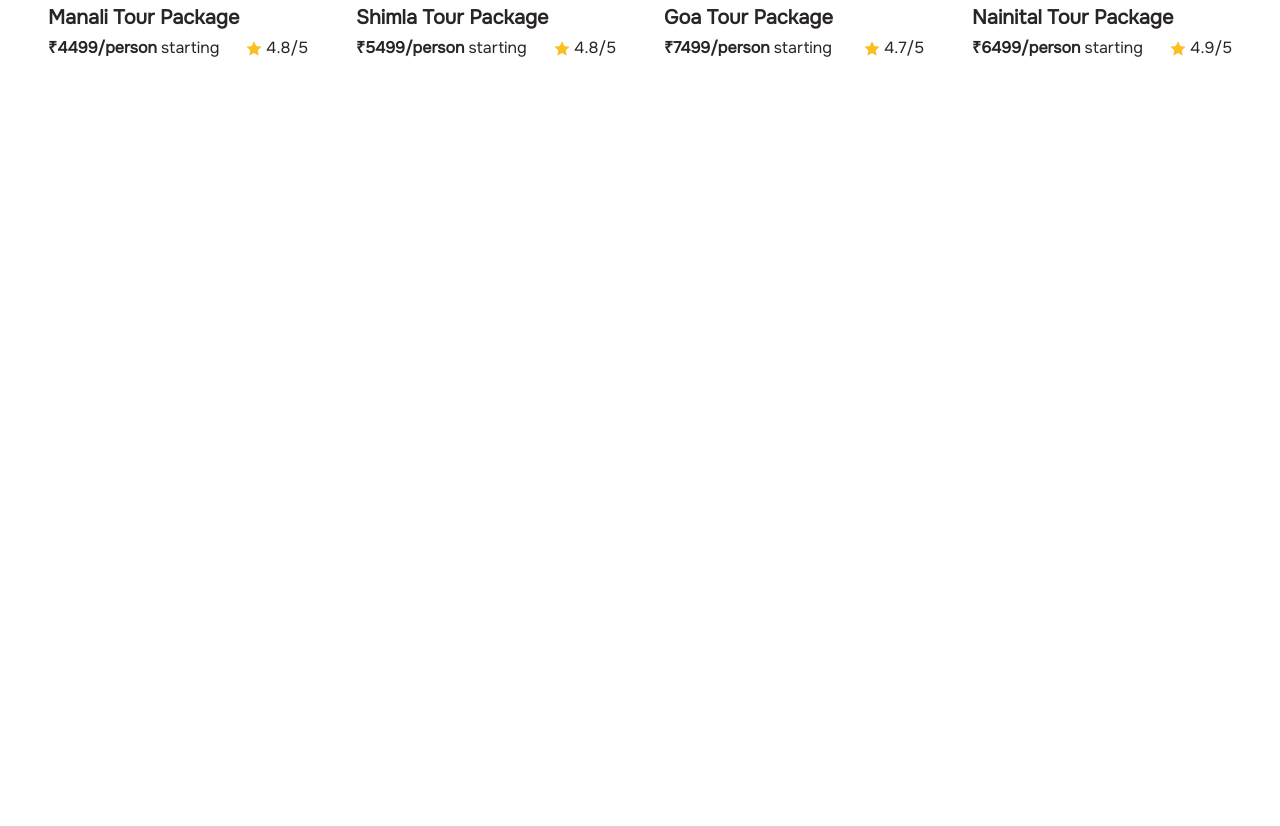
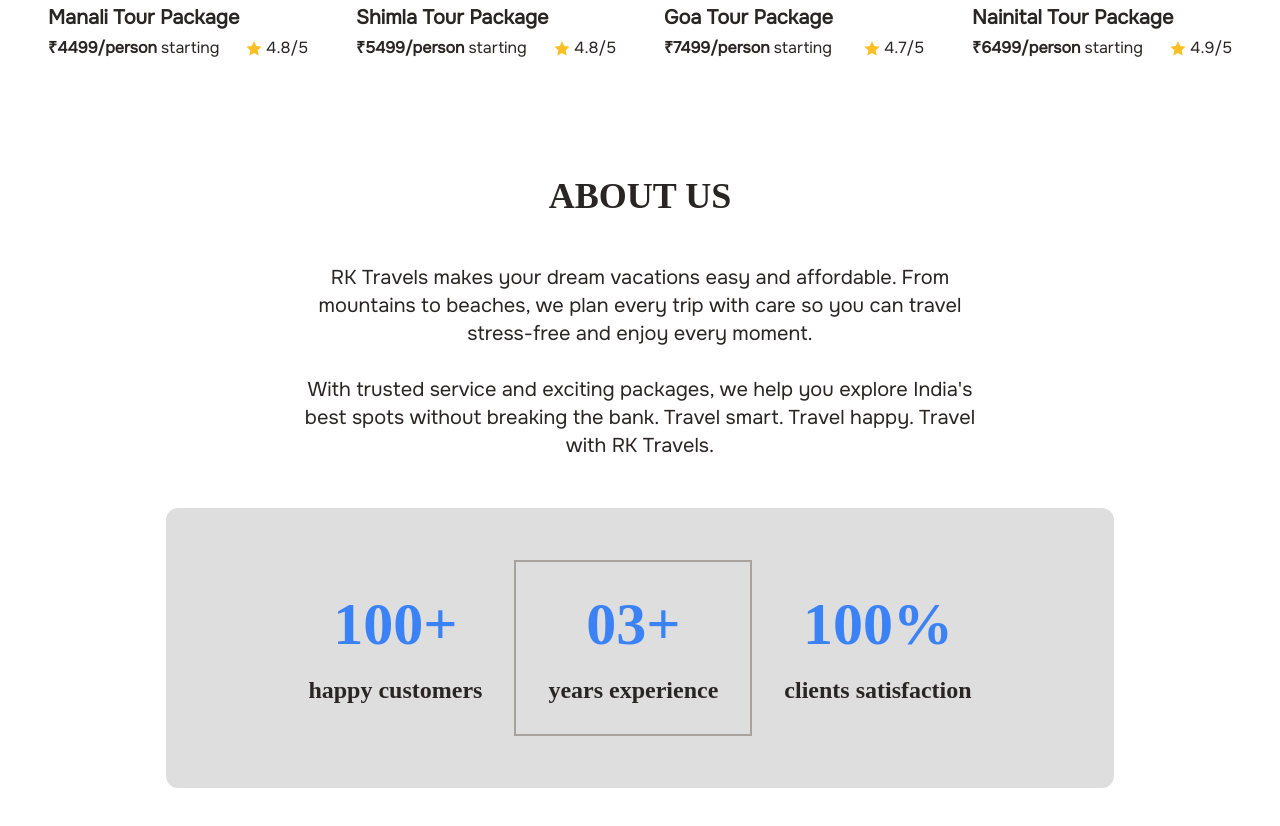
Before and after one commit to bootwebstudio/Client-2, a React (Vite) app: page / in a window 1280 px wide. Shown: the part 1280-2106 px from the top of the page. Before the commit the page ends 1408 px from the top, so only its background shows below. Built offline with nearby package versions, Linux system fonts and the light colour scheme; a web font is replaced by a local one.

Commit message:
About section added

```diff
--- a/src/pages/Home.jsx
+++ b/src/pages/Home.jsx
@@ -102,7 +102,7 @@
       {/* Packages Section */}
       <div className="w-full max-h-screen p-6 lg:p-12 flex flex-col gap-6 lg:gap-12">
         <div className="w-full flex items-center justify-between">
-          <h2 className="text-2xl lg:text-4xl font-bold flex gap-2 lg:gap-4 flex-col lg:flex-row">
+          <h2 className="text-2xl lg:text-4xl leading-none font-bold flex gap-2 lg:gap-4 flex-col lg:flex-row">
             <span>POPULAR</span>
             <span>PACKAGES</span>
           </h2>
@@ -179,6 +179,47 @@
           ))}
         </Swiper>
       </div>
+
+      {/* About Section */}
+      <div className="w-full max-h-screen p-6 lg:p-12 flex flex-col items-center gap-6 lg:gap-12">
+        <h2 className="text-2xl lg:text-4xl leading-none font-bold">
+          ABOUT US
+        </h2>
+        <p className="w-full lg:w-[60%] text-lg lg:text-xl text-center leading-tight font-medium font-[Onest]">
+          RK Travels makes your dream vacations easy and affordable. From
+          mountains to beaches, we plan every trip with care so you can travel
+          stress-free and enjoy every moment.
+          <br />
+          <br />
+          With trusted service and exciting packages, we help you explore
+          India's best spots without breaking the bank. Travel smart. Travel
+          happy. Travel with RK Travels.
+        </p>
+        <div className="w-full xl:w-[80%] h-[55vh] md:h-[20vh] xl:h-[35vh] rounded-xl flex flex-col md:flex-row gap-8 items-center justify-center bg-stone-800/15">
+          <div className="flex gap-4 md:gap-6 flex-col items-center">
+            <h2 className="text-3xl md:text-4xl lg:text-5xl xl:text-6xl leading-none font-bold text-blue-500">
+              100+
+            </h2>
+            <h4 className="text-lg xl:text-2xl font-bold xl:leading-none">happy customers</h4>
+          </div>
+          <div className="py-8 md:px-8 border-y-2 md:border-x-2 border-stone-400 flex gap-4 md:gap-6 flex-col items-center">
+            <h2 className="text-3xl md:text-4xl lg:text-5xl xl:text-6xl leading-none font-bold text-blue-500">
+              03+
+            </h2>
+            <h4 className="text-lg xl:text-2xl font-bold xl:leading-none">
+              years experience
+            </h4>
+          </div>
+          <div className="flex gap-4 md:gap-6 flex-col items-center">
+            <h2 className="text-3xl md:text-4xl lg:text-5xl xl:text-6xl leading-none font-bold text-blue-500">
+              100%
+            </h2>
+            <h4 className="text-lg xl:text-2xl font-bold xl:leading-none">
+              clients satisfaction
+            </h4>
+          </div>
+        </div>
+      </div>
     </div>
   );
 };
```
